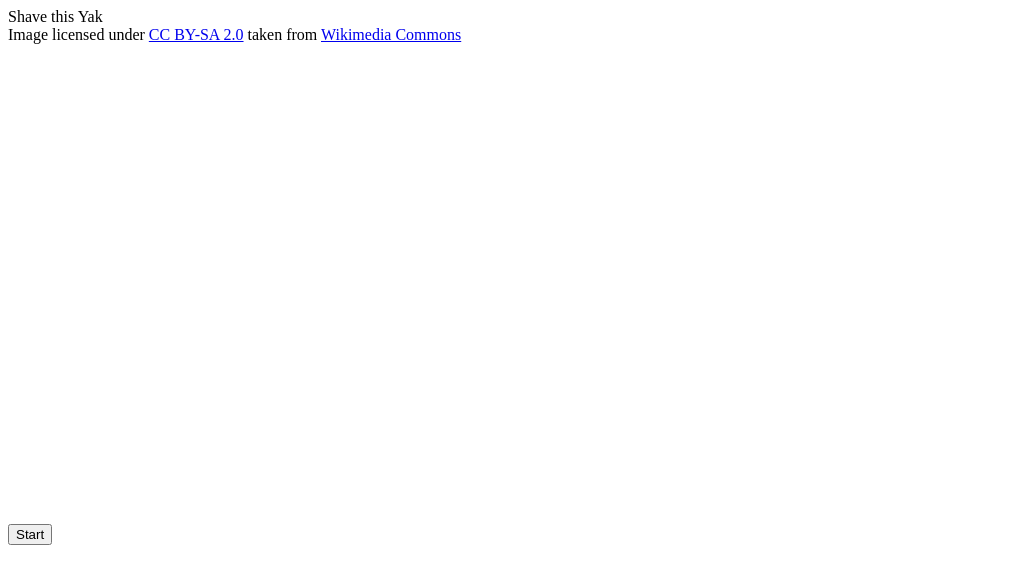
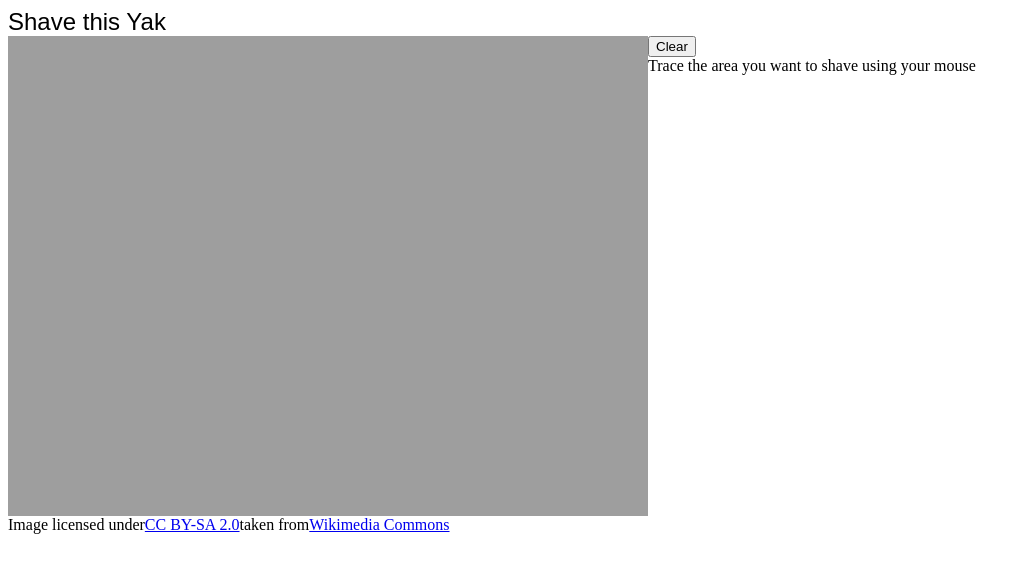
Before and after one commit to debamitro/canvas-yakshaver, a plain HTML site: page index.html in a window 1280 px wide. Shown: the whole page, without its empty margins (0-1031 px from the left). Drawn offline with Linux system fonts and the light colour scheme.

Commit message:
Added some styling, and made the captured region visible

```diff
--- a/app.js
+++ b/app.js
@@ -68,8 +68,18 @@ const App = {
             context.fill (region)
         },
 
-        capture : function (x,y) {
+        capture : function (context, x,y) {
             this.capturedPoints.push ([x,y])
+
+            let region = new Path2D()
+            region.moveTo(x, y)
+            region.lineTo(x+2,y)
+            region.lineTo(x+2,y+2)
+            region.lineTo(x,y+2)
+            region.lineTo(x,y)
+
+            context.fillStyle = "#000000"
+            context.fill (region)
         },
 
         finish_capturing : function () {
@@ -107,6 +117,8 @@ const App = {
         const theCanvas = document.getElementById ("theCanvas")
         const context = theCanvas.getContext ("2d")
 
+        this.restoreImage (context)
+
         document.getElementById("theStartButton").addEventListener ("click", () => App.restoreImage (context))
 
         var isShaving = false;
@@ -130,7 +142,7 @@ const App = {
                 isCapturing = false;
                 this.yak.finish_capturing ();
                 this.needToCapture = false;
-                document.getElementById("theStatusBar").innerText = "Keep shaving";
+                document.getElementById("theStatusBar").innerText = "Keep shaving using your mouse";
             }
             else
             {
@@ -146,7 +158,7 @@ const App = {
             }
             else if (isCapturing)
             {
-                this.yak.capture (e.offsetX, e.offsetY)
+                this.yak.capture (context, e.offsetX, e.offsetY)
             }
         })
     },
@@ -156,7 +168,7 @@ const App = {
         const theImg = document.getElementById ("theImg")
         context.drawImage (theImg,0,0,640,480)
         this.needToCapture = true;
-        document.getElementById("theStatusBar").innerText = "Trace the area you want to shave";
+        document.getElementById("theStatusBar").innerText = "Trace the area you want to shave using your mouse";
     }
 };
 
--- a/index.html
+++ b/index.html
@@ -3,28 +3,30 @@
     <title>
       Shave this Yak
     </title>
+
+    <link rel="stylesheet" href="style.css" />
   </head>
   <body>
     <div style="display:none">
       <img id="theImg" src="Bos_grunniens_at_Letdar_on_Annapurna_Circuit.jpg" width="640" />
     </div>
 
-    <div>
-      <div class="row">Shave this Yak</div>
-      <div class="row">
-        Image licensed under <a href="https://creativecommons.org/licenses/by-sa/2.0/deed.en" target="_blank">CC BY-SA 2.0</a> taken from <a href="https://commons.wikimedia.org/wiki/File:Bos_grunniens_at_Letdar_on_Annapurna_Circuit.jpg">Wikimedia Commons</a>
-      </div>
+    <div class="container">
+      <div class="row h1">Shave this Yak</div>
       <div class="row">
         <div class="column">
           <canvas id="theCanvas" width="640" height="480" />
         </div>
         <div class="column">
           <div class="row">
-            <button id="theStartButton">Start</button>
+            <button id="theStartButton">Clear</button>
           </div>
           <div id="theStatusBar" class="row">
           </div>
         </div>
+      </div>
+      <div class="row">
+        Image licensed under <a href="https://creativecommons.org/licenses/by-sa/2.0/deed.en" target="_blank">CC BY-SA 2.0</a> taken from <a href="https://commons.wikimedia.org/wiki/File:Bos_grunniens_at_Letdar_on_Annapurna_Circuit.jpg">Wikimedia Commons</a>
       </div>
     </div>
 
--- /dev/null
+++ b/style.css
@@ -0,0 +1,14 @@
+.container {
+    display: flex;
+    flex-direction: column;
+}
+
+.container .row {
+    display: flex;
+    flex-direction: row;
+}
+
+.h1 {
+    font-size: 1.5em;
+    font-family: Arial, Helvetica;
+}
```
